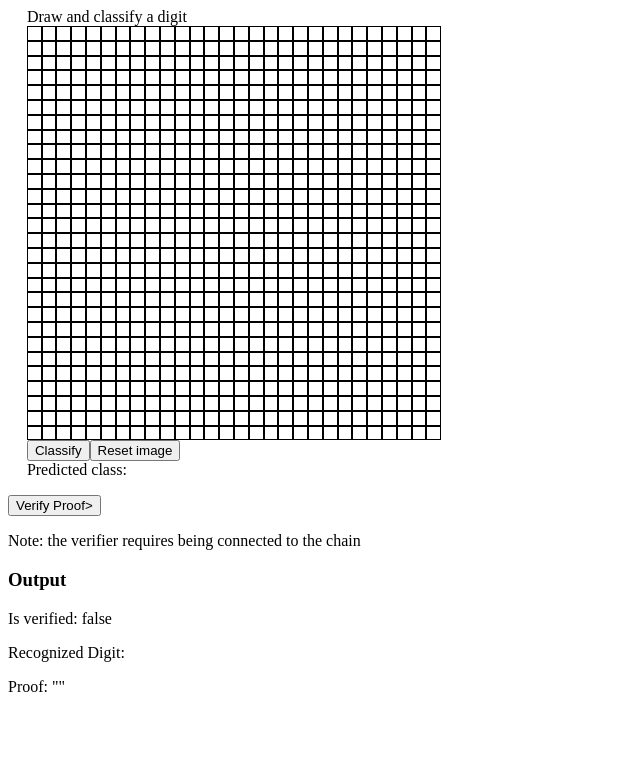
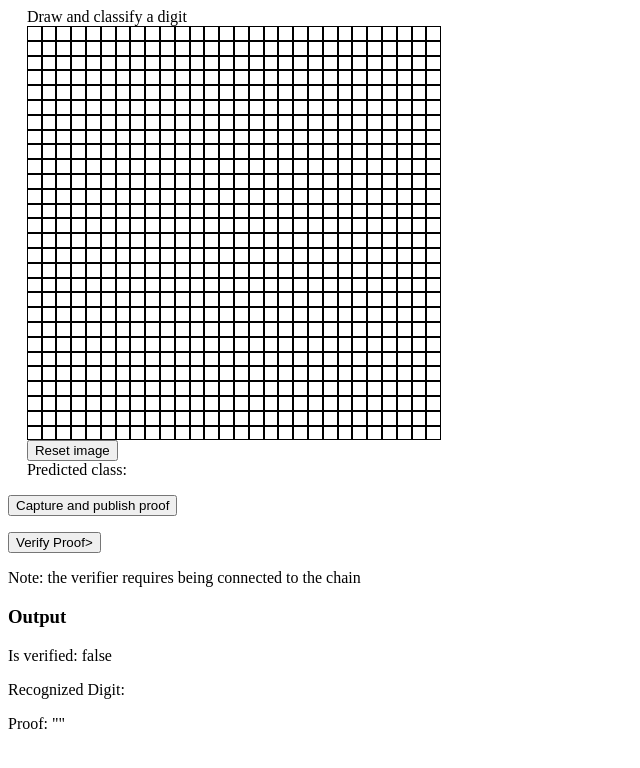
Before and after one commit to 0xZKML/zk-mnist, a React (Create React App) app: page / in a window 1280 px wide. Shown: the top 768 px of the page, without its empty margins (0-640 px from the left). Built offline with nearby package versions, Linux system fonts and the light colour scheme.

Commit message:
drawing digit integrated with snark, but proof verification not working

```diff
--- a/src/App.js
+++ b/src/App.js
@@ -1,4 +1,4 @@
-import React, { useState } from 'react'
+import React, { useState, useRef, createRef} from 'react'
 import './App.css'
 import MNISTBoard from './MNISTBoard.js';
 
@@ -18,8 +18,10 @@ function App() {
     const [proof, setProof] = useState("")
     const [publicSignal, setPublicSignal] = useState()
     const [isVerified, setIsVerified] = useState(false);
-  var saveableCanvas;
-// console.log(myvar);
+    const size=28;
+    const grid = Array(size).fill(null).map(_ => Array(size).fill(0));
+
+
 
     async function requestAccount() {
     await window.ethereum.request({ method: 'eth_requestAccounts' });
@@ -51,16 +53,34 @@ function App() {
         }
         }
     }
+
     function handleChangeData(){
-      let a=1;
+        var out='[';
+        for(var i=0;i<size; i++) {
+            for(var j=0;j<size;j++) {
+                if(!(i==size-1 && j==size-1)){
+                    out = out + grid[i][j] + ', ';
                 }
+                else {
+                    out = out + grid[i][j] + ']';
+                }
+            }
+        }
+        setImage(out);
+        console.log('in handleChangeData, '+out);
+    }
+
 
   return (
     <div className="App">
-      <MNISTBoard onChange={handleChangeData} />
+      <MNISTBoard onChange={() => handleChangeData()} grid={grid} />
 
       <header className="App-header">
         <p></p>
+        <button onClick={publishProof}>
+            Capture and publish proof
+        </button>
+
         <p></p>
         <button onClick={verifyProof}>Verify Proof></button>
         <p>Note: the verifier requires being connected to the chain</p>
--- a/src/MNISTBoard.js
+++ b/src/MNISTBoard.js
@@ -1,9 +1,9 @@
-import React, { useState } from 'react'
+import React, { useState, useRef } from 'react'
 import { matmul, matPlusVec, zeros, vecPlusVec, matByVec, argMax } from './matutils';
 import { INPUT } from './const';
 import './MNISTBoard.css';
 
-function GridSquare(row, col, grid, handleReset, mouseDown) {
+function GridSquare(row, col, grid, handleReset, mouseDown, onChange) {
     const [on, setOn] = useState(false);
     handleReset(() => {reset(0)});
 
@@ -12,14 +12,17 @@ function GridSquare(row, col, grid, handleReset, mouseDown) {
         grid[row][col] = val;
     }
 
+    function handleChange() {
+        if (mouseDown) {
+            setOn(true);
+            // grid[row][col] = 1;
+            onChange(row,col)
+        }
+    }
+
     return (
         <div className={"square" + (on ? " on" : " off")}
-            onMouseEnter={() => {
-                if (mouseDown) {
-                    setOn(true);
-                    grid[row][col] = 1;
-                }
-            }}
+            onMouseEnter={() => handleChange()}
         >
         </div>
     );
@@ -29,10 +32,10 @@ export default function MNISTBoard(props) {
     const [mouseDown, setMouseDown] = useState(false);
     const [predClass, setPredClass] = useState(null);
     const [resetHandlers, setResetHandlers] = useState([]);
-    const onChange = props.onChange;
 
     const size = 28;
-    var grid = Array(size).fill(null).map(_ => Array(size).fill(0));
+    const grid = props.grid;
+    // var grid = Array(size).fill(null).map(_ => Array(size).fill(0));
     //     this.valueUpdaters = Array(this.size).fill(null).map(() => Array(this.size).fill( _ => {})); // init as no-ops
 
     //     this.input = INPUT;
@@ -56,11 +59,9 @@ export default function MNISTBoard(props) {
         setMouseDown(false);
     }
 
-    function classify() {
-        var imgVec = grid.flat();
-        // var ypred = vecPlusVec(matByVec(this.weight, imgVec), this.bias);
-        // var pred = argMax(ypred);
-        setPredClass(8);
+    function onSqChange(myrow, mycol) {
+        grid[myrow][mycol] = 1;
+        props.onChange()
     }
 
     function renderRow(row) {
@@ -69,7 +70,7 @@ export default function MNISTBoard(props) {
         for (var col=0; col < size; col++) {
             rowCols.push([row, col]);
             mygrid.push(
-                <div>{GridSquare(row, col, grid, bindResetHandler, mouseDown)}</div>
+                <div>{GridSquare(row, col, grid, bindResetHandler, mouseDown, onSqChange)}</div>
             );
         }
         return (
@@ -115,9 +116,6 @@ export default function MNISTBoard(props) {
                 {RenderGrid()}
             </div>
             <div>
-                <button onClick={() => {classify();}}>
-                    Classify
-                </button>
                 <button onClick={() => {reset()}}>
                 Reset image
                 </button>
```
Lines whose indentation alone changed are shown as unchanged.
